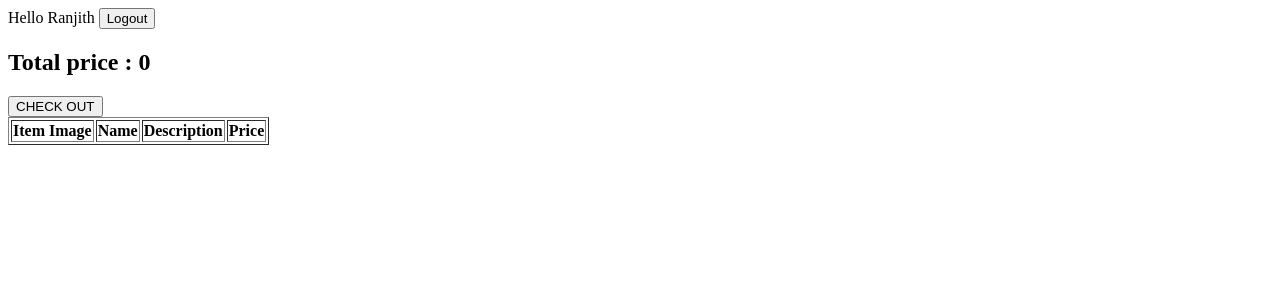
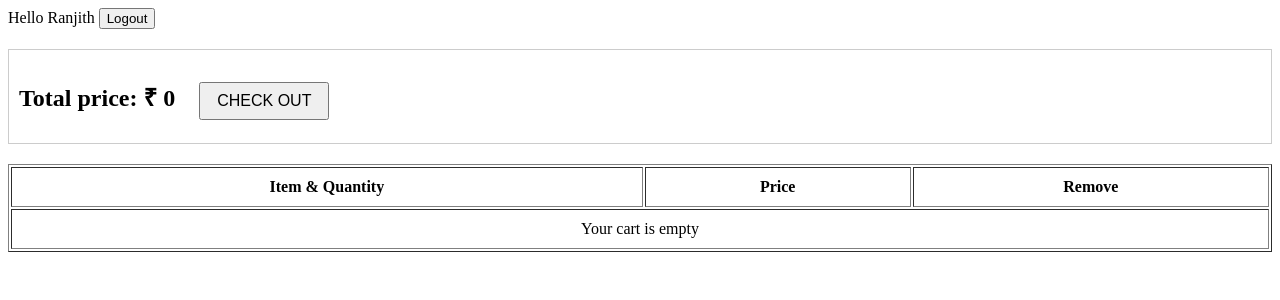
Before and after one commit to Mogiliranjith/Meal-Dot-Com, a Django app: a page that uses mealdotcom/delivery/templates/delivery/cart.html in a window 1280 px wide. Shown: the top 300 px of the page. Run offline with Django 5.2, Linux system fonts and the light colour scheme; data comes from the database, SQL or seed files in the repository; lists and menus that the app fills with data are empty.

Commit message:
increment,decrement and delete feature added
added the feature to increment, decrement or delete the cart item

```diff
--- a/mealdotcom/delivery/models.py
+++ b/mealdotcom/delivery/models.py
@@ -27,11 +27,31 @@ class Item(models.Model):
   picture = models.URLField(max_length = 400, default='https://www.indiafilings.com/learn/wp-content/uploads/2024/08/How-to-Start-Food-Business.jpg')
 
 class Cart(models.Model):
-    customer = models.ForeignKey(User, on_delete = models.CASCADE, related_name = "cart")
-    items = models.ManyToManyField("Item", related_name = "carts")
+  customer = models.OneToOneField(
+    User,
+    on_delete=models.CASCADE,
+    related_name="cart"
+  )
 
-    def total_price(self):
-        return sum(item.price for item in self.items.all())
+  def total_price(self):
+    return sum(
+      ci.item.price * ci.quantity
+      for ci in self.items.all()
+    )
+
+
+class CartItem(models.Model):
+  cart = models.ForeignKey(
+    Cart,
+    related_name="items",
+    on_delete=models.CASCADE
+  )
+  item = models.ForeignKey(Item, on_delete=models.CASCADE)
+  quantity = models.PositiveIntegerField(default=1)
+
+  class Meta:
+    unique_together = ("cart", "item")
+
 
 class Order(models.Model):
     customer = models.ForeignKey(User, on_delete=models.CASCADE, related_name="orders")
--- a/mealdotcom/delivery/templates/delivery/cart.html
+++ b/mealdotcom/delivery/templates/delivery/cart.html
@@ -1,40 +1,109 @@
-<!DOCTYPE html>
+<!doctype html>
 <html lang="en">
   <head>
-    <meta charset="UTF-8">
-    <meta name="viewport" content="width=device-width, initial-scale=1.0">
+    <meta charset="UTF-8" />
     <title>Cart</title>
   </head>
   <body>
-    Hello {{name}}
-    <a href="{% url 'customer_logout' %}"><button>Logout</button></a>
+    Hello {{ name }}
+    <a href="{% url 'customer_logout' %}">
+      <button>Logout</button>
+    </a>
 
-    <!-- show current menu -->
-    <table border="1">
+    <!-- TOTAL + CHECKOUT (TOP) -->
+    <div style="margin: 20px 0; padding: 10px; border: 1px solid #ccc">
+      <h2 style="display: inline-block; margin-right: 20px">
+        Total price: ₹ {{ total_price }}
+      </h2>
+
+      <form action="{% url 'checkout' name %}" style="display: inline-block">
+        <button type="submit" style="padding: 8px 16px; font-size: 16px">
+          CHECK OUT
+        </button>
+      </form>
+    </div>
+
+    <table border="1" width="100%" cellpadding="10">
       <thead>
         <tr>
-                <th>Item Image</th>
-                <th>Name</th>
-                <th>Description</th>
+          <th>Item & Quantity</th>
           <th>Price</th>
+          <th>Remove</th>
         </tr>
       </thead>
+
       <tbody>
-            {%  for item in itemList %}
+        {% for ci in cart_items %}
         <tr>
+          <!-- ITEM + QUANTITY COMBINED -->
           <td>
-                        <img src="{{ item.picture }}">
+            <div style="display: flex; align-items: center; gap: 15px">
+              <!-- ITEM IMAGE -->
+              <img src="{{ ci.item.picture }}" width="80" />
+
+              <!-- ITEM DETAILS -->
+              <div>
+                <strong>{{ ci.item.name }}</strong><br />
+                {{ ci.item.description }}<br /><br />
+
+                <!-- QUANTITY CONTROLS -->
+                <div
+                  style="
+                    display: flex;
+                    align-items: center;
+                    gap: 10px;
+                    margin-top: 5px;
+                  "
+                >
+                  <a
+                    href="{% url 'cart_decrease' ci.item.id name %}"
+                    style="font-size: 20px; text-decoration: none"
+                  >
+                    −
+                  </a>
+
+                  <span
+                    style="
+                      min-width: 30px;
+                      text-align: center;
+                      font-weight: bold;
+                      border: 1px solid #ccc;
+                      padding: 4px 8px;
+                    "
+                  >
+                    {{ ci.quantity }}
+                  </span>
+
+                  <a
+                    href="{% url 'cart_increase' ci.item.id name %}"
+                    style="font-size: 20px; text-decoration: none"
+                  >
+                    +
+                  </a>
+                </div>
+              </div>
+            </div>
           </td>
-                    <td>{{ item.name }}</td>
-                    <td>{{ item.description }}</td>
-                    <td>{{ item.price }}</td>
+
+          <!-- PRICE -->
+          <td>
+            ₹ {{ ci.item.price }} × {{ ci.quantity }}<br />
+            <strong>
+              ₹ {{ ci.item.price|floatformat:2|add:"0"|floatformat:2 }}
+            </strong>
+          </td>
+
+          <!-- REMOVE -->
+          <td align="center">
+            <a href="{% url 'cart_delete' ci.item.id name %}">❌</a>
+          </td>
+        </tr>
+        {% empty %}
+        <tr>
+          <td colspan="3" align="center">Your cart is empty</td>
         </tr>
         {% endfor %}
       </tbody>
-        <h2>Total price : {{total_price}}</h2>
-        <form action="{% url 'checkout' name %}">
-            <input type="submit" value="CHECK OUT" />
-        </form>
     </table>
   </body>
 </html>
--- a/mealdotcom/delivery/urls.py
+++ b/mealdotcom/delivery/urls.py
@@ -29,5 +29,8 @@ urlpatterns = [
   path('live-search/', views.live_search, name='live_search'),
   path('menu-live-search/', views.menu_live_search, name='menu_live_search'),
   path("my-orders/", views.order_history_page, name="order_history_page"),
+  path("cart/increase/<int:item_id>/<str:name>/", views.cart_increase, name="cart_increase"),
+  path("cart/decrease/<int:item_id>/<str:name>/", views.cart_decrease, name="cart_decrease"),
+  path("cart/delete/<int:item_id>/<str:name>/", views.cart_delete, name="cart_delete"),
 
 ]
--- a/mealdotcom/delivery/views.py
+++ b/mealdotcom/delivery/views.py
@@ -4,7 +4,7 @@ from django.http import HttpResponse, JsonResponse
 from django.conf import settings
 from django.db.models import Q
 
-from .models import Cart, Order, OrderItem, User, Restaurant, Item
+from .models import Cart, Order, OrderItem, User, Restaurant, Item, CartItem
 import razorpay
 
 
@@ -247,6 +247,7 @@ def admin_restaurant_detail(request, restaurant_id):
 
 
 
+
 # CUSTOMER SPECIFIC
 #Customer view menu
 def view_menu(request, restaurant_id, name):
@@ -261,19 +262,27 @@ def view_menu(request, restaurant_id, name):
 
 # add to cart show
 def add_to_cart(request, item_id, name):
-  item = Item.objects.get(id = item_id)
-  customer = User.objects.get(name = name)
-  cart, created = Cart.objects.get_or_create(customer = customer)
-  cart.items.add(item)
-  return HttpResponse('added to cart')
+  customer = get_object_or_404(User, name=name)
+  item =get_object_or_404(Item, id=item_id)
+  cart, _ = Cart.objects.get_or_create(customer=customer)
+  cart_item, created = CartItem.objects.get_or_create(
+    cart=cart,
+    item=item
+  )
+
+  if not created:
+    cart_item.quantity += 1
+    cart_item.save()
+
+  return redirect(request.META.get("HTTP_REFERER", "/"))
 
 # show cart functionality
 def show_cart(request, name):
   customer = User.objects.get(name = name)
   cart = Cart.objects.filter(customer=customer).first()
-  items = cart.items.all() if cart else []
+  cart_items = cart.items.all() if cart else []
   total_price = cart.total_price() if cart else 0
-  return render(request, 'delivery/cart.html',{"itemList" : items, "total_price" : total_price, "name":name})
+  return render(request, 'delivery/cart.html',{"cart_items" : cart_items, "total_price" : total_price, "name":name})
 
 # check out functionality
 def checkout(request, name):
@@ -322,15 +331,15 @@ def orders(request, name):
   )
 
   # Save ordered items
-  for item in cart.items.all():
+  for ci in cart.items.all():
     OrderItem.objects.create(
       order=order,
-      name=item.name,
-      price=item.price
+      name=ci.item.name,
+      price=ci.item.price * ci.quantity
     )
 
   # Clear cart AFTER saving order
-  cart.items.clear()
+  cart.items.all().delete()
 
   return render(request, "delivery/orders.html", {
     "order": order
@@ -424,3 +433,37 @@ def order_history_page(request):
   return render(request, "delivery/order_history.html", {
     "orders": orders
   })
+
+# Cart item increment
+def cart_increase(request, item_id, name):
+  customer = User.objects.get(name=name)
+  cart = Cart.objects.get(customer=customer)
+  cart_item = CartItem.objects.get(cart=cart, item_id=item_id)
+
+  cart_item.quantity += 1
+  cart_item.save()
+
+  return redirect("show_cart", name=name)
+
+# Cart item decrement
+def cart_decrease(request, item_id, name):
+  customer = User.objects.get(name=name)
+  cart = Cart.objects.get(customer=customer)
+  cart_item = CartItem.objects.get(cart=cart, item_id=item_id)
+
+  if cart_item.quantity > 1:
+    cart_item.quantity -= 1
+    cart_item.save()
+  else:
+    cart_item.delete()
+
+  return redirect("show_cart", name=name)
+
+# Cart item delete
+def cart_delete(request, item_id, name):
+  customer = User.objects.get(name=name)
+  cart = Cart.objects.get(customer=customer)
+
+  CartItem.objects.filter(cart=cart, item_id=item_id).delete()
+
+  return redirect("show_cart", name=name)
```
Also changed, not shown: mealdotcom/db.sqlite3, mealdotcom/delivery/migrations/0009_remove_cart_items_alter_cart_customer_cartitem.py (added). Lines whose indentation alone changed are shown as unchanged.
